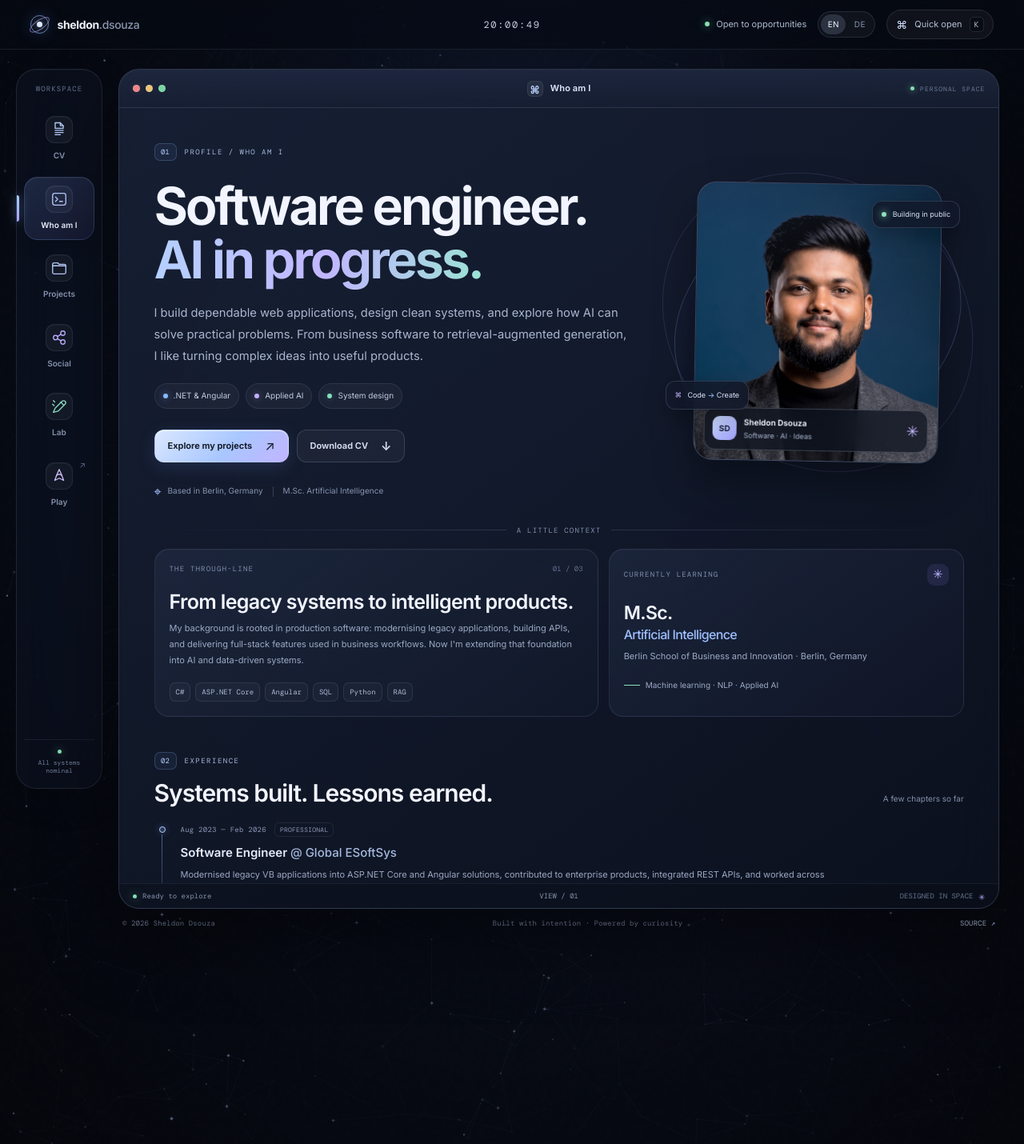
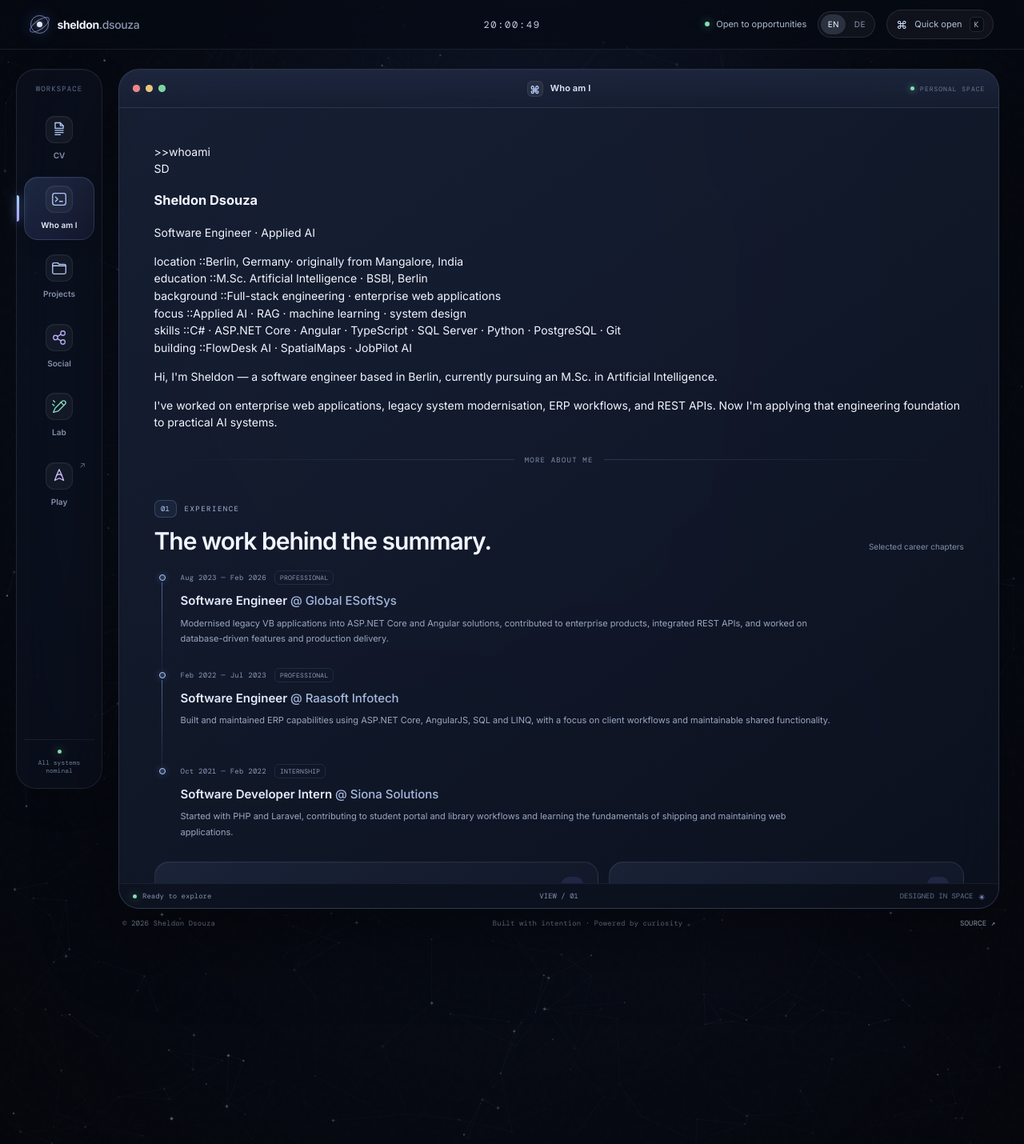
Before and after one commit to sheldon5006/portfolio-, a Flask app: page / in a window 1280 px wide. Shown: the whole page at 80% size. Run offline with Flask 3, Linux system fonts and the light colour scheme.

Commit message:
Simplify whoami viewport with concise system-style profile

```diff
--- a/templates/index.html
+++ b/templates/index.html
@@ -94,62 +94,36 @@
 
         <div class="window-body" id="window-body" tabindex="-1">
           <section class="view is-active" id="view-about" data-view="about" role="tabpanel" aria-label="Who am I">
-            <div class="profile-hero">
-              <div class="profile-copy">
-                <div class="eyebrow"><span class="eyebrow-mark">01</span><span data-copy data-en="PROFILE / WHO AM I" data-de="PROFIL / ÜBER MICH">PROFILE / WHO AM I</span></div>
-                <h1><span data-copy data-en="Software engineer." data-de="Software Engineer.">Software engineer.</span><br><span class="headline-gradient" data-copy data-en="AI in progress." data-de="KI im Aufbau.">AI in progress.</span></h1>
-                <p class="hero-description" data-copy data-en="I build dependable web applications, design clean systems, and explore how AI can solve practical problems. From business software to retrieval-augmented generation, I like turning complex ideas into useful products." data-de="Ich entwickle zuverlässige Webanwendungen, entwerfe klare Architekturen und erforsche, wie KI praktische Probleme lösen kann. Von Business-Software bis Retrieval-Augmented Generation verwandle ich komplexe Ideen gern in nützliche Produkte.">I build dependable web applications, design clean systems, and explore how AI can solve practical problems. From business software to retrieval-augmented generation, I like turning complex ideas into useful products.</p>
-                <div class="hero-tags">
-                  <span class="glass-tag"><i class="tag-dot blue"></i>.NET & Angular</span>
-                  <span class="glass-tag"><i class="tag-dot violet"></i>Applied AI</span>
-                  <span class="glass-tag"><i class="tag-dot mint"></i>System design</span>
+            <div class="whoami-screen">
+              <div class="whoami-prompt"><span aria-hidden="true">&gt;&gt;</span><span>whoami</span><span class="prompt-cursor" aria-hidden="true"></span></div>
+              <header class="identity-header">
+                <div class="identity-monogram" aria-hidden="true">SD</div>
+                <div>
+                  <h1>Sheldon Dsouza</h1>
+                  <p class="identity-role" data-copy data-en="Software Engineer · Applied AI" data-de="Software Engineer · Angewandte KI">Software Engineer · Applied AI</p>
                 </div>
-                <div class="hero-actions">
-                  <button type="button" class="button-primary" data-open-view="projects"><span data-copy data-en="Explore my projects" data-de="Projekte ansehen">Explore my projects</span><span aria-hidden="true">↗</span></button>
-                  <a class="button-secondary" href="{{ url_for('portfolio.resume') }}"><span data-copy data-en="Download CV" data-de="Lebenslauf laden">Download CV</span><span aria-hidden="true">↓</span></a>
-                </div>
-                <div class="profile-meta">
-                  <span class="meta-pin" aria-hidden="true">⌖</span>
-                  <span data-copy data-en="Based in Berlin, Germany" data-de="Standort: Berlin, Deutschland">Based in Berlin, Germany</span>
-                  <span class="meta-divider"></span>
-                  <span data-copy data-en="M.Sc. Artificial Intelligence" data-de="M.Sc. Künstliche Intelligenz">M.Sc. Artificial Intelligence</span>
-                </div>
+              </header>
+
+              <div class="identity-table" aria-label="Profile summary">
+                <div class="identity-row"><span class="identity-key" data-copy data-en="location ::" data-de="standort ::">location ::</span><span class="identity-value"><span data-copy data-en="Berlin, Germany" data-de="Berlin, Deutschland">Berlin, Germany</span><span class="identity-note" data-copy data-en="· originally from Mangalore, India" data-de="· ursprünglich aus Mangalore, Indien">· originally from Mangalore, India</span></span></div>
+                <div class="identity-row"><span class="identity-key" data-copy data-en="education ::" data-de="studium ::">education ::</span><span class="identity-value">M.Sc. <span data-copy data-en="Artificial Intelligence" data-de="Künstliche Intelligenz">Artificial Intelligence</span><span class="identity-note"> · BSBI, Berlin</span></span></div>
+                <div class="identity-row"><span class="identity-key" data-copy data-en="background ::" data-de="beruf ::">background ::</span><span class="identity-value" data-copy data-en="Full-stack engineering · enterprise web applications" data-de="Full-Stack-Engineering · Enterprise-Webanwendungen">Full-stack engineering · enterprise web applications</span></div>
+                <div class="identity-row"><span class="identity-key" data-copy data-en="focus ::" data-de="fokus ::">focus ::</span><span class="identity-value" data-copy data-en="Applied AI · RAG · machine learning · system design" data-de="Angewandte KI · RAG · Machine Learning · Systemdesign">Applied AI · RAG · machine learning · system design</span></div>
+                <div class="identity-row"><span class="identity-key" data-copy data-en="skills ::" data-de="kenntnisse ::">skills ::</span><span class="identity-value">C# · ASP.NET Core · Angular · TypeScript · SQL Server · Python · PostgreSQL · Git</span></div>
+                <div class="identity-row"><span class="identity-key" data-copy data-en="building ::" data-de="projekte ::">building ::</span><span class="identity-value"><a href="https://github.com/sheldon5006/FlowDeskAi" target="_blank" rel="noreferrer">FlowDesk AI</a><span class="identity-note"> · </span><a href="https://github.com/sheldon5006/SpatialMaps" target="_blank" rel="noreferrer">SpatialMaps</a><span class="identity-note"> · </span><a href="https://github.com/sheldon5006/jobpilot-ai" target="_blank" rel="noreferrer">JobPilot AI</a></span></div>
               </div>
-              <div class="portrait-area">
-                <div class="portrait-orbit orbit-one"></div>
-                <div class="portrait-orbit orbit-two"></div>
-                <div class="portrait-card">
-                  <img src="{{ url_for('static', filename='images/profile.png') }}" alt="Portrait of Sheldon Dsouza" fetchpriority="high">
-                  <div class="portrait-glass-caption">
-                    <div class="portrait-initials">SD</div>
-                    <div><strong>Sheldon Dsouza</strong><span data-copy data-en="Software · AI · Ideas" data-de="Software · KI · Ideen">Software · AI · Ideas</span></div>
-                    <span class="caption-spark" aria-hidden="true">✳</span>
-                  </div>
-                </div>
-                <div class="floating-chip chip-top"><span class="chip-pulse"></span><span data-copy data-en="Building in public" data-de="Öffentlich am Bauen">Building in public</span></div>
-                <div class="floating-chip chip-bottom"><span class="chip-symbol">⌘</span><span>Code <b>→</b> Create</span></div>
+
+              <div class="identity-divider"></div>
+              <div class="whoami-intro">
+                <p data-copy data-en="Hi, I'm Sheldon — a software engineer based in Berlin, currently pursuing an M.Sc. in Artificial Intelligence." data-de="Hallo, ich bin Sheldon — Software Engineer in Berlin und studiere derzeit im Master Künstliche Intelligenz.">Hi, I'm Sheldon — a software engineer based in Berlin, currently pursuing an M.Sc. in Artificial Intelligence.</p>
+                <p data-copy data-en="I've worked on enterprise web applications, legacy system modernisation, ERP workflows, and REST APIs. Now I'm applying that engineering foundation to practical AI systems." data-de="Ich habe an Enterprise-Webanwendungen, der Modernisierung von Altsystemen, ERP-Prozessen und REST-APIs gearbeitet. Jetzt nutze ich diese Grundlage für praktische KI-Systeme.">I've worked on enterprise web applications, legacy system modernisation, ERP workflows, and REST APIs. Now I'm applying that engineering foundation to practical AI systems.</p>
               </div>
             </div>
 
-            <div class="section-divider"><span></span><span class="divider-label" data-copy data-en="A LITTLE CONTEXT" data-de="KURZER ÜBERBLICK">A LITTLE CONTEXT</span><span></span></div>
-            <div class="overview-grid">
-              <article class="overview-card wide-card">
-                <div class="card-topline"><span class="card-kicker" data-copy data-en="THE THROUGH-LINE" data-de="DER ROTE FADEN">THE THROUGH-LINE</span><span class="card-index">01 / 03</span></div>
-                <h2 data-copy data-en="From legacy systems to intelligent products." data-de="Von Legacy-Systemen zu intelligenten Produkten.">From legacy systems to intelligent products.</h2>
-                <p data-copy data-en="My background is rooted in production software: modernising legacy applications, building APIs, and delivering full-stack features used in business workflows. Now I'm extending that foundation into AI and data-driven systems." data-de="Mein Hintergrund liegt in produktiver Software: Legacy-Anwendungen modernisieren, APIs entwickeln und Full-Stack-Funktionen für Geschäftsprozesse umsetzen. Darauf baue ich jetzt mit KI- und datengetriebenen Systemen auf.">My background is rooted in production software: modernising legacy applications, building APIs, and delivering full-stack features used in business workflows. Now I'm extending that foundation into AI and data-driven systems.</p>
-                <div class="mini-stack"><span>C#</span><span>ASP.NET Core</span><span>Angular</span><span>SQL</span><span>Python</span><span>RAG</span></div>
-              </article>
-              <article class="overview-card education-card">
-                <div class="card-topline"><span class="card-kicker" data-copy data-en="CURRENTLY LEARNING" data-de="AKTUELL IM STUDIUM">CURRENTLY LEARNING</span><span class="education-glyph">✳</span></div>
-                <h2>M.Sc. <span>Artificial Intelligence</span></h2>
-                <p data-copy data-en="Berlin School of Business and Innovation · Berlin, Germany" data-de="Berlin School of Business and Innovation · Berlin, Deutschland">Berlin School of Business and Innovation · Berlin, Germany</p>
-                <div class="education-foot"><span class="status-line"></span><span data-copy data-en="Machine learning · NLP · Applied AI" data-de="Maschinelles Lernen · NLP · Angewandte KI">Machine learning · NLP · Applied AI</span></div>
-              </article>
-            </div>
-
-            <div class="section-heading">
-              <div><div class="eyebrow"><span class="eyebrow-mark">02</span><span data-copy data-en="EXPERIENCE" data-de="ERFAHRUNG">EXPERIENCE</span></div><h2 data-copy data-en="Systems built. Lessons earned." data-de="Systeme gebaut. Erfahrungen gesammelt.">Systems built. Lessons earned.</h2></div>
-              <span class="heading-note" data-copy data-en="A few chapters so far" data-de="Einige Kapitel bisher">A few chapters so far</span>
+            <div class="section-divider"><span></span><span class="divider-label" data-copy data-en="MORE ABOUT ME" data-de="MEHR ÜBER MICH">MORE ABOUT ME</span><span></span></div>
+            <div class="section-heading identity-section-heading">
+              <div><div class="eyebrow"><span class="eyebrow-mark">01</span><span data-copy data-en="EXPERIENCE" data-de="ERFAHRUNG">EXPERIENCE</span></div><h2 data-copy data-en="The work behind the summary." data-de="Die Erfahrung hinter dem Profil.">The work behind the summary.</h2></div>
+              <span class="heading-note" data-copy data-en="Selected career chapters" data-de="Ausgewählte Stationen">Selected career chapters</span>
             </div>
             <div class="timeline">
               <article class="timeline-item">
@@ -157,7 +131,7 @@
                 <div class="timeline-content">
                   <div class="timeline-meta"><span>Aug 2023 — Feb 2026</span><span class="timeline-type" data-copy data-en="PROFESSIONAL" data-de="BERUFLICH">PROFESSIONAL</span></div>
                   <h3>Software Engineer <span>@ Global ESoftSys</span></h3>
-                  <p data-copy data-en="Modernised legacy VB applications into ASP.NET Core and Angular solutions, contributed to enterprise products, integrated REST APIs, and worked across delivery and database optimisation." data-de="Modernisierung älterer VB-Anwendungen mit ASP.NET Core und Angular, Mitarbeit an Enterprise-Produkten, REST-API-Integration sowie Arbeit an Auslieferung und Datenbankoptimierung.">Modernised legacy VB applications into ASP.NET Core and Angular solutions, contributed to enterprise products, integrated REST APIs, and worked across delivery and database optimisation.</p>
+                  <p data-copy data-en="Modernised legacy VB applications into ASP.NET Core and Angular solutions, contributed to enterprise products, integrated REST APIs, and worked on database-driven features and production delivery." data-de="Modernisierung älterer VB-Anwendungen mit ASP.NET Core und Angular, Mitarbeit an Enterprise-Produkten, REST-API-Integration sowie datenbankgestützten Funktionen und Releases.">Modernised legacy VB applications into ASP.NET Core and Angular solutions, contributed to enterprise products, integrated REST APIs, and worked on database-driven features and production delivery.</p>
                 </div>
               </article>
               <article class="timeline-item">
@@ -165,7 +139,7 @@
                 <div class="timeline-content">
                   <div class="timeline-meta"><span>Feb 2022 — Jul 2023</span><span class="timeline-type" data-copy data-en="PROFESSIONAL" data-de="BERUFLICH">PROFESSIONAL</span></div>
                   <h3>Software Engineer <span>@ Raasoft Infotech</span></h3>
-                  <p data-copy data-en="Built and maintained ERP capabilities using ASP.NET Core, AngularJS, SQL and LINQ, with a focus on client-specific workflows and maintainable shared functionality." data-de="Entwicklung und Wartung von ERP-Funktionen mit ASP.NET Core, AngularJS, SQL und LINQ, mit Fokus auf kundenspezifische Abläufe und wartbare gemeinsame Funktionen.">Built and maintained ERP capabilities using ASP.NET Core, AngularJS, SQL and LINQ, with a focus on client-specific workflows and maintainable shared functionality.</p>
+                  <p data-copy data-en="Built and maintained ERP capabilities using ASP.NET Core, AngularJS, SQL and LINQ, with a focus on client workflows and maintainable shared functionality." data-de="Entwicklung und Wartung von ERP-Funktionen mit ASP.NET Core, AngularJS, SQL und LINQ, mit Fokus auf Kundenabläufe und wartbare gemeinsame Funktionen.">Built and maintained ERP capabilities using ASP.NET Core, AngularJS, SQL and LINQ, with a focus on client workflows and maintainable shared functionality.</p>
                 </div>
               </article>
               <article class="timeline-item">
@@ -177,11 +151,20 @@
                 </div>
               </article>
             </div>
-            <div class="bottom-callout">
-              <div class="callout-icon">✦</div>
-              <div><strong data-copy data-en="Curiosity is part of the job." data-de="Neugier gehört zur Arbeit.">Curiosity is part of the job.</strong><p data-copy data-en="The lab is where I turn questions into small, testable products." data-de="Im Lab verwandle ich Fragen in kleine, testbare Produkte.">The lab is where I turn questions into small, testable products.</p></div>
-              <button type="button" class="text-action" data-open-view="lab"><span data-copy data-en="Visit the lab" data-de="Zum Lab">Visit the lab</span><span aria-hidden="true">↗</span></button>
+
+            <div class="overview-grid identity-bottom-grid">
+              <article class="overview-card">
+                <div class="card-topline"><span class="card-kicker" data-copy data-en="CURRENT DIRECTION" data-de="AKTUELLER FOKUS">CURRENT DIRECTION</span><span class="education-glyph">✳</span></div>
+                <h2 data-copy data-en="Applied AI, grounded in engineering." data-de="Angewandte KI mit solidem Engineering-Fundament.">Applied AI, grounded in engineering.</h2>
+                <p data-copy data-en="I'm exploring retrieval systems, language models, machine learning and useful AI workflows — with attention to architecture, evaluation and practical constraints." data-de="Ich erforsche Retrieval-Systeme, Sprachmodelle, Machine Learning und nützliche KI-Abläufe — mit Blick auf Architektur, Evaluation und praktische Rahmenbedingungen.">I'm exploring retrieval systems, language models, machine learning and useful AI workflows — with attention to architecture, evaluation and practical constraints.</p>
+              </article>
+              <article class="overview-card">
+                <div class="card-topline"><span class="card-kicker" data-copy data-en="OUTSIDE THE CODE" data-de="NEBEN DEM CODE">OUTSIDE THE CODE</span><span class="education-glyph">⌁</span></div>
+                <h2 data-copy data-en="Curious by default." data-de="Von Natur aus neugierig.">Curious by default.</h2>
+                <p data-copy data-en="I enjoy learning new tools, exploring system design, practising German, and turning small ideas into working prototypes." data-de="Ich lerne gern neue Tools, beschäftige mich mit Systemdesign, übe Deutsch und verwandle kleine Ideen in funktionierende Prototypen.">I enjoy learning new tools, exploring system design, practising German, and turning small ideas into working prototypes.</p>
+              </article>
             </div>
+            <div class="bottom-callout"><div class="callout-icon">⌘</div><div><strong data-copy data-en="Want to explore the implementation?" data-de="Möchtest du die Umsetzung sehen?">Want to explore the implementation?</strong><p data-copy data-en="The projects view links to repositories and explains what each build is about." data-de="Die Projektansicht verlinkt auf Repositories und erklärt die einzelnen Projekte.">The projects view links to repositories and explains what each build is about.</p></div><button type="button" class="text-action" data-open-view="projects"><span data-copy data-en="Open projects" data-de="Projekte öffnen">Open projects</span><span aria-hidden="true">↗</span></button></div>
           </section>
 
           <section class="view" id="view-projects" data-view="projects" role="tabpanel" aria-label="Projects" hidden>
```
